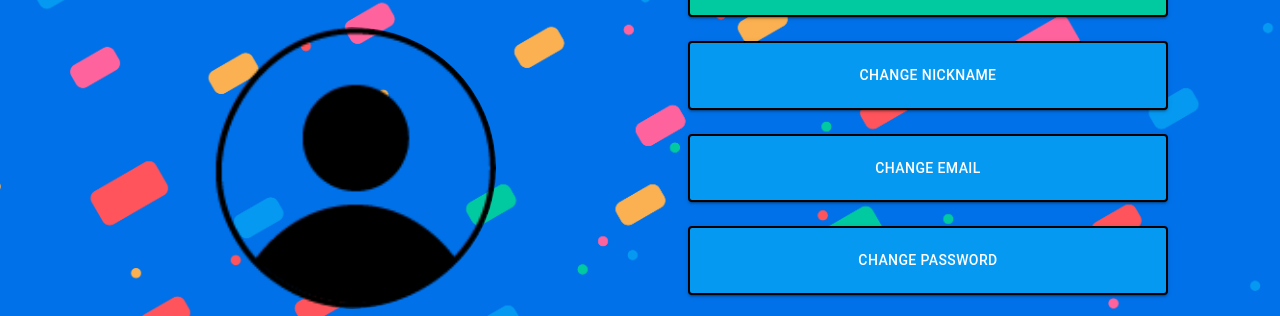
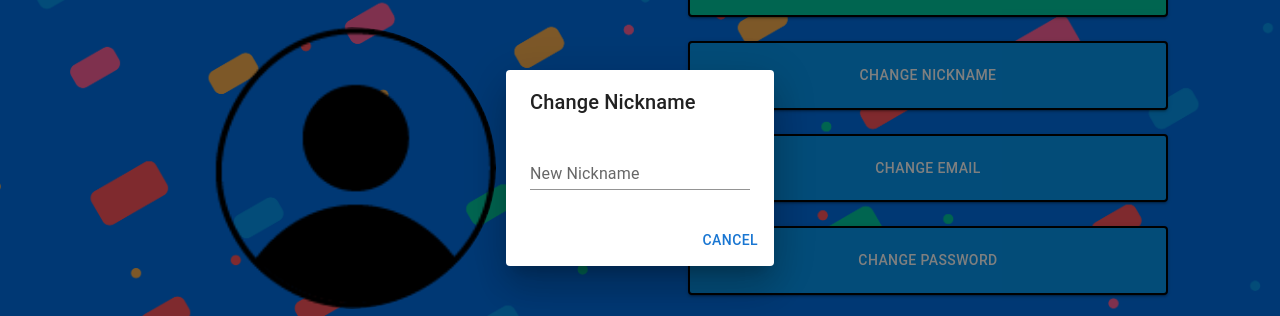
Before and after one commit to s23047-jz/flash-cards, a React (Create React App) app in the folder web/: page /profile in a window 1280 px wide. Both pictures are taken after a click on the button "CHANGE NICKNAME". Shown: the part 232-548 px from the top of the page. Built offline with nearby package versions, Linux system fonts and the light colour scheme; no server answers.

Commit message:
Formularze

```diff
--- a/web/src/components/home_page/NavBar.tsx
+++ b/web/src/components/home_page/NavBar.tsx
@@ -50,7 +50,7 @@ const DrawerAppBar: React.FC<DrawerAppBarProps> = ({window}) => {
     }
 
     function profilePageNavigate() {
-        navigate("/profile") // Dodanie funkcji przekierowującej na stronę profilu
+        navigate("/profile")
     }
 
     const handleNavItemClick = (item: string) => {
--- a/web/src/views/Profile.tsx
+++ b/web/src/views/Profile.tsx
@@ -1,23 +1,77 @@
-import React from 'react';
-import { Avatar, Button, Stack, Typography, Container } from '@mui/material';
+import React, { useState } from 'react';
+import { Avatar, Button, Stack, Typography, Container, Dialog, DialogActions, DialogContent, DialogTitle, TextField } from '@mui/material';
 import { createTheme, ThemeProvider } from '@mui/material/styles';
+import DrawerAppBar from "../components/home_page/NavBar";
 // @ts-ignore
 import avatar from '../assets/Profile.png';
 import '../styles/profile/user_profile_styles.scss';
-import {ActiveUser} from "../services/user";
-import DrawerAppBar from "../components/home_page/NavBar";
-import DecksContainer from "../components/my_deck_page/DecksContainer";
+import {AuthService} from "../services/auth";
 
 const theme = createTheme();
 
 const UserProfilePage: React.FC = () => {
+    const [openNickname, setOpenNickname] = useState(false);
+    const [nickname, setNickname] = useState("");
+    const [openEmail, setOpenEmail] = useState(false);
+    const [email, setEmail] = useState("");
+    const [openPassword, setOpenPassword] = useState(false);
+    const [currentPassword, setCurrentPassword] = useState("");
+    const [newPassword, setNewPassword] = useState("");
+    const [confirmPassword, setConfirmPassword] = useState("");
+
+    const handleOpen = (modalType: 'nickname' | 'email' | 'password') => {
+        if (modalType === 'nickname') setOpenNickname(true);
+        else if (modalType === 'email') setOpenEmail(true);
+        else if (modalType === 'password') setOpenPassword(true);
+    };
+
+    const handleClose = (modalType: 'nickname' | 'email' | 'password') => {
+        if (modalType === 'nickname') setOpenNickname(false);
+        else if (modalType === 'email') setOpenEmail(false);
+        else if (modalType === 'password') setOpenPassword(false);
+    };
+
+// const handleSave = async (modalType: 'nickname' | 'email' | 'password') => {
+//     try {
+//         if (modalType === 'nickname') {
+//             await AuthService.updateNickname(nickname);
+//             console.log("Nickname updated successfully.");
+//             handleClose('nickname');
+//         } else if (modalType === 'email') {
+//             await AuthService.updateEmail(email);
+//             console.log("Email updated successfully.");
+//             handleClose('email');
+//         } else if (modalType === 'password') {
+//             if (newPassword !== confirmPassword) {
+//                 alert("Passwords do not match.");
+//                 return;
+//             }
+//             await AuthService.updatePassword({ currentPassword, newPassword });
+//             console.log("Password changed successfully.");
+//             handleClose('password');
+//         }
+//     } catch (error) {
+//         console.error("Update failed: ", error);
+//         // @ts-ignore
+//         alert("Failed to update: " + error.message);
+//     }
+// };
+
+
+    const handleChange = (value: string, type: 'nickname' | 'email' | 'currentPassword' | 'newPassword' | 'confirmPassword') => {
+        if (type === 'nickname') setNickname(value);
+        else if (type === 'email') setEmail(value);
+        else if (type === 'currentPassword') setCurrentPassword(value);
+        else if (type === 'newPassword') setNewPassword(value);
+        else if (type === 'confirmPassword') setConfirmPassword(value);
+    };
 
     return (
         <ThemeProvider theme={theme}>
             <DrawerAppBar />
             <Container component="main" className="user-profile-page">
                 <Stack
-                    direction={{ xs: 'column', sm: 'row' }} // Responsive direction change
+                    direction={{ xs: 'column', sm: 'row' }}
                     justifyContent="space-between"
                     alignItems="center"
                     sx={{ height: '100%', width: '100%' }}
@@ -26,7 +80,7 @@ const UserProfilePage: React.FC = () => {
                         direction="column"
                         justifyContent="center"
                         alignItems="center"
-                        sx={{ width: '100%', flex: 1 }} // Ensure equal flex distribution
+                        sx={{ width: '100%', flex: 1 }}
                     >
                         <Avatar src={avatar} sx={{ width: '50%', height: 'auto' }} />
                     </Stack>
@@ -38,13 +92,45 @@ const UserProfilePage: React.FC = () => {
                     >
                         <div style={{ width: '100%', maxWidth: '480px' }}>
                             <Button variant="contained" fullWidth className="user-stats-button" sx={{ marginBottom: '24px', padding: '20px 0' }}>User Stats</Button>
-                            <Button variant="contained" fullWidth className="change-nickname-button" sx={{ marginBottom: '24px', padding: '20px 0' }}>Change Nickname</Button>
-                            <Button variant="contained" fullWidth className="change-email-button" sx={{ marginBottom: '24px', padding: '20px 0' }}>Change Email</Button>
-                            <Button variant="contained" fullWidth className="change-password-button" sx={{ marginBottom: '24px', padding: '20px 0' }}>Change Password</Button>
+                            <Button variant="contained" fullWidth className="change-nickname-button" sx={{ marginBottom: '24px', padding: '20px 0' }} onClick={() => handleOpen('nickname')}>Change Nickname</Button>
+                            <Button variant="contained" fullWidth className="change-email-button" sx={{ marginBottom: '24px', padding: '20px 0' }} onClick={() => handleOpen('email')}>Change Email</Button>
+                            <Button variant="contained" fullWidth className="change-password-button" sx={{ marginBottom: '24px', padding: '20px 0' }} onClick={() => handleOpen('password')}>Change Password</Button>
                             <Button variant="contained" fullWidth className="delete-account-button" sx={{ padding: '20px 0' }}>Delete Account</Button>
                         </div>
                     </Stack>
                 </Stack>
+                <Dialog open={openNickname} onClose={() => handleClose('nickname')}>
+                    <DialogTitle>Change Nickname</DialogTitle>
+                    <DialogContent>
+                        <TextField autoFocus margin="dense" id="nickname" label="New Nickname" type="text" fullWidth variant="standard" value={nickname} onChange={(e) => handleChange(e.target.value, 'nickname')} />
+                    </DialogContent>
+                    <DialogActions>
+                        <Button onClick={() => handleClose('nickname')}>Cancel</Button>
+                        {/*<Button onClick={() => handleSave('nickname')}>Save</Button>*/}
+                    </DialogActions>
+                </Dialog>
+                <Dialog open={openEmail} onClose={() => handleClose('email')}>
+                    <DialogTitle>Change Email</DialogTitle>
+                    <DialogContent>
+                        <TextField autoFocus margin="dense" id="email" label="New Email" type="email" fullWidth variant="standard" value={email} onChange={(e) => handleChange(e.target.value, 'email')} />
+                    </DialogContent>
+                    <DialogActions>
+                        <Button onClick={() => handleClose('email')}>Cancel</Button>
+                        {/*<Button onClick={() => handleSave('email')}>Save</Button>*/}
+                    </DialogActions>
+                </Dialog>
+                <Dialog open={openPassword} onClose={() => handleClose('password')}>
+                    <DialogTitle>Change Password</DialogTitle>
+                    <DialogContent>
+                        <TextField autoFocus margin="dense" id="currentPassword" label="Current Password" type="password" fullWidth variant="standard" value={currentPassword} onChange={(e) => handleChange(e.target.value, 'currentPassword')} />
+                        <TextField margin="dense" id="newPassword" label="New Password" type="password" fullWidth variant="standard" value={newPassword} onChange={(e) => handleChange(e.target.value, 'newPassword')} />
+                        <TextField margin="dense" id="confirmPassword" label="Confirm New Password" type="password" fullWidth variant="standard" value={confirmPassword} onChange={(e) => handleChange(e.target.value, 'confirmPassword')} />
+                    </DialogContent>
+                    <DialogActions>
+                        <Button onClick={() => handleClose('password')}>Cancel</Button>
+                        {/*<Button onClick={() => handleSave('password')}>Save</Button>*/}
+                    </DialogActions>
+                </Dialog>
             </Container>
         </ThemeProvider>
     );
```
